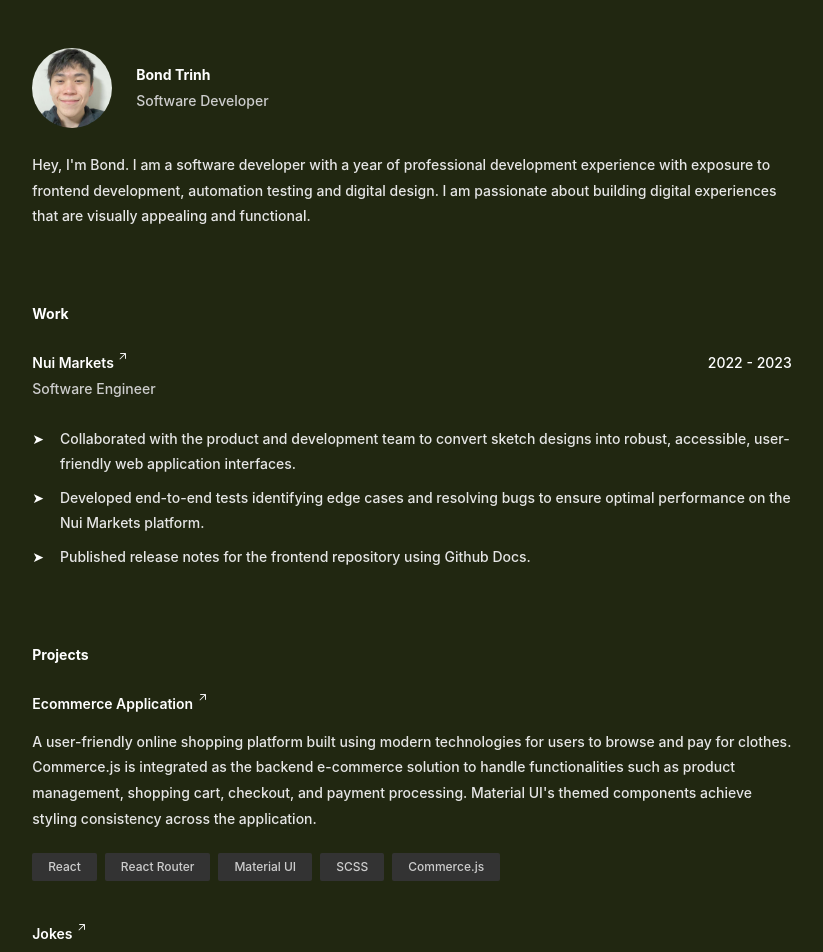
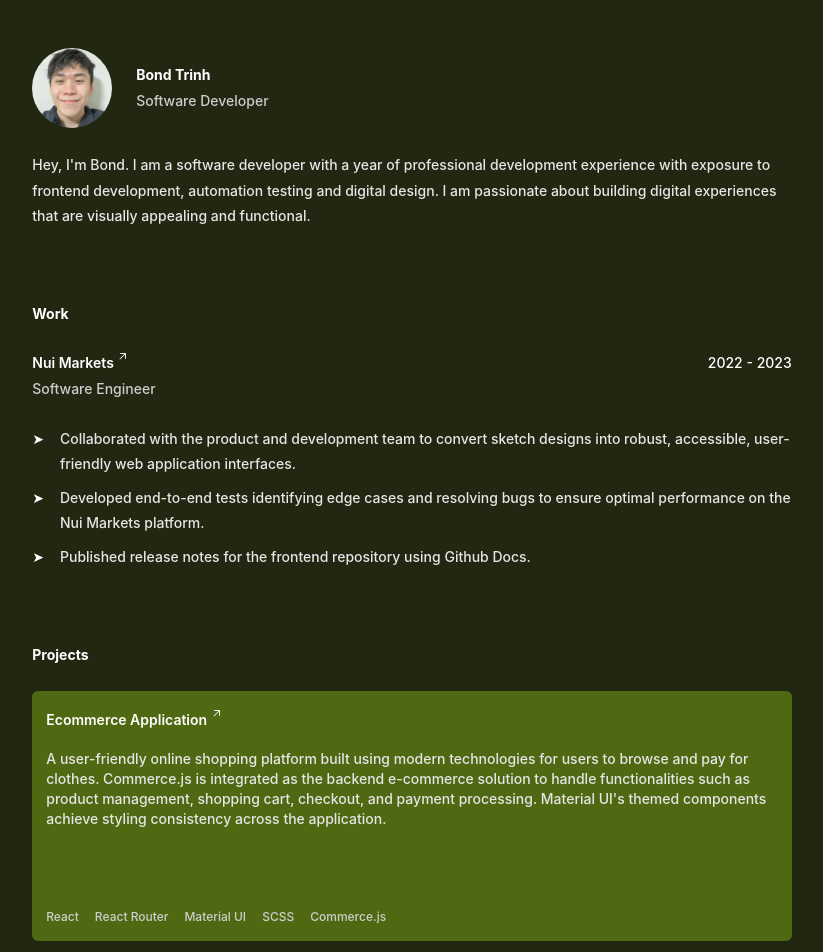
Before and after one commit to trinhbond/personal-portfolio, a React (Create React App) app: page / in a window 1280 px wide. Shown: the top 952 px of the page, without its empty margins (228-1051 px from the left). Built offline with nearby package versions, Linux system fonts and the light colour scheme.

Commit message:
Apply bg and round border

```diff
--- a/src/components/Project.tsx
+++ b/src/components/Project.tsx
@@ -11,22 +11,21 @@ type ProjectProps = {
 export default function Project(project: ProjectProps): JSX.Element {
   return (
     <div
-      className="flex flex-row justify-between gap-3 flex-wrap"
+      className="bg-[#4f6913] flex flex-col space-between place-content-evenly px-3.5 py-4 rounded-md"
       key={project.name}
     >
       <ExternalLink
-        className="hover:underline font-semibold"
+        className="hover:underline font-semibold w-full"
         href={project.link}
       >
         {project.name}
       </ExternalLink>
-      {/* <span>{project.year}</span> */}
-      <p className="text-gray-light pb-2.5">{project.description}</p>
-      <div className="flex flex-row gap-2 flex-wrap">
+      <p className="text-gray-light text-sm h-[160px] max-[768px]:h-auto mt-4">
+        {project.description}
+      </p>
+      <div className="flex flex-row gap-4 flex-wrap max-[768px]:mt-8">
         {project.tech.map((i) => (
-          <span className="min-w-fit rounded-sm text-center text-xs text-gray-dark bg-[#333333] px-4 py-1.5">
-            {i}
-          </span>
+          <span className="min-w-fit text-xs text-gray-dark">{i}</span>
         ))}
       </div>
     </div>
```
